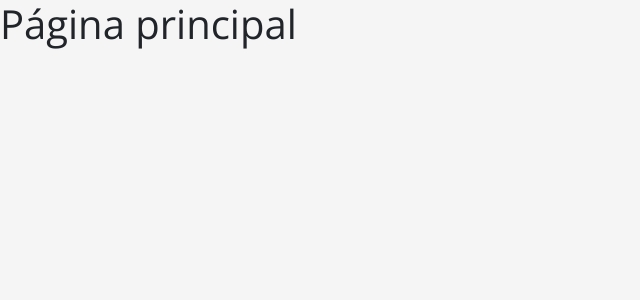
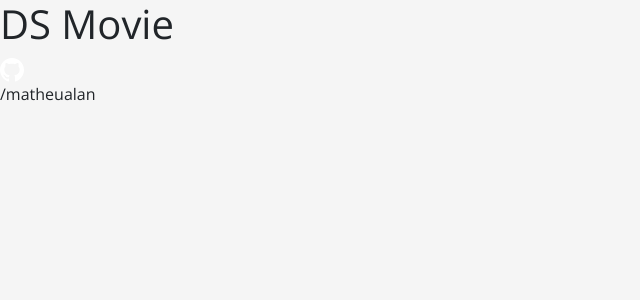
Before and after one commit to matheualan/spring-react, a React (Create React App) app in the folder frontend/: page / in a window 1280 px wide. Shown: the top 300 px of the page, without its empty margins (0-640 px from the left). Built offline with nearby package versions, Linux system fonts and the light colour scheme.

Commit message:
Criado component NavBar

```diff
--- a/frontend/src/App.tsx
+++ b/frontend/src/App.tsx
@@ -1,6 +1,9 @@
+import { ReactComponent as GithubIcon } from './assets/img/github.svg';
+import Navbar from './components/navbar';
+
 function App() {
   return (
-    <h1>Página principal</h1>
+    <Navbar />
   );
 }
 
--- /dev/null
+++ b/frontend/src/components/navbar/index.tsx
@@ -0,0 +1,21 @@
+import { ReactComponent as GithubIcon } from 'assets/img/github.svg';
+
+function Navbar() {
+    return (
+        <header>
+        <nav>
+          <div>
+            <h1>DS Movie</h1>
+            <a href="https://github.com/matheualan">
+              <div>
+                <GithubIcon />
+                <p>/matheualan</p>
+              </div>
+            </a>
+          </div>
+        </nav>
+        </header>
+    );
+}
+
+export default Navbar;
--- a/frontend/tsconfig.json
+++ b/frontend/tsconfig.json
@@ -1,5 +1,6 @@
 {
   "compilerOptions": {
+    "baseUrl": "./src",
     "target": "es5",
     "lib": [
       "dom",
```
Also changed, not shown: frontend/src/assets/img/github.svg (added).
